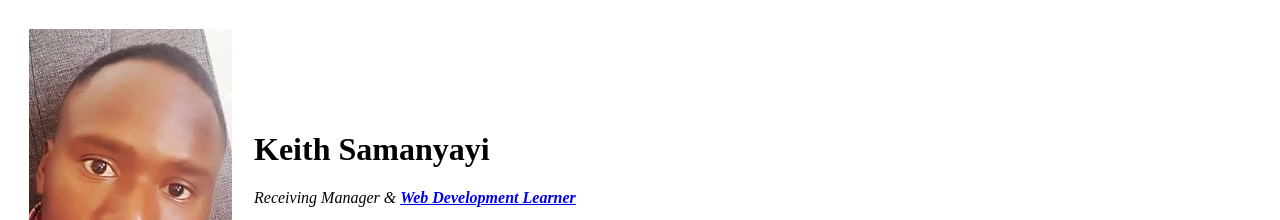
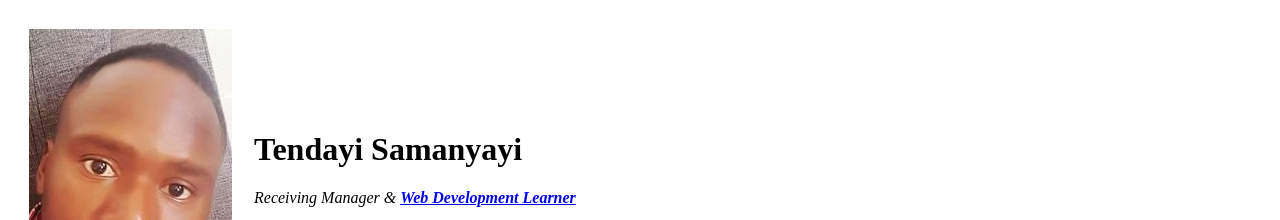
Before and after one commit to TendayiSamanyayi/cv, a plain HTML site: page index.html in a window 1280 px wide. Shown: the top 220 px of the page. Drawn offline with Linux system fonts and the light colour scheme.

Commit message:
update h1 name of page

```diff
--- a/index.html
+++ b/index.html
@@ -11,7 +11,7 @@
     <tr>
       <td><img src="Tendayi.jpg" alt="Tendayi Profile Picture"></td>
       <td>
-        <h1>Keith Samanyayi</h1>
+        <h1>Tendayi Samanyayi</h1>
         <p><em>Receiving Manager & <strong><a href="https://mobile.twitter.com/sammizle#">Web Development Learner</a></strong></em></p>
         <p>I am a Retail Receiving Manager but interested in Cars, <strong>IT</strong> and Development</p>
       </td>
```
